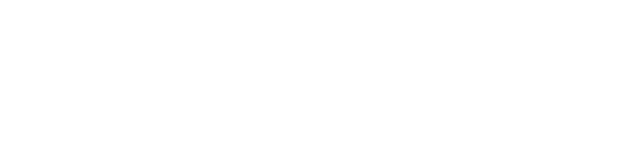
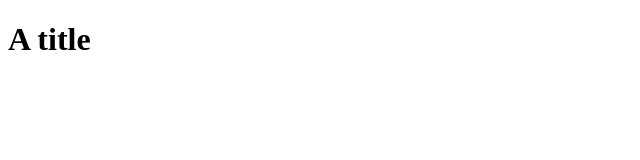
Before and after one commit to Ael-Arkiel/imTestingSomething, a plain HTML site: page index.html in a window 1280 px wide. Shown: the whole page, without its empty margins (0-640 px from the left). Drawn offline with Linux system fonts and the light colour scheme.

Commit message:
i added a h1 tag to the body

```diff
--- a/index.html
+++ b/index.html
@@ -7,6 +7,6 @@
     <title>YES</title>
 </head>
 <body>
-
+    <h1>A title</h1>
 </body>
 </html>
```
